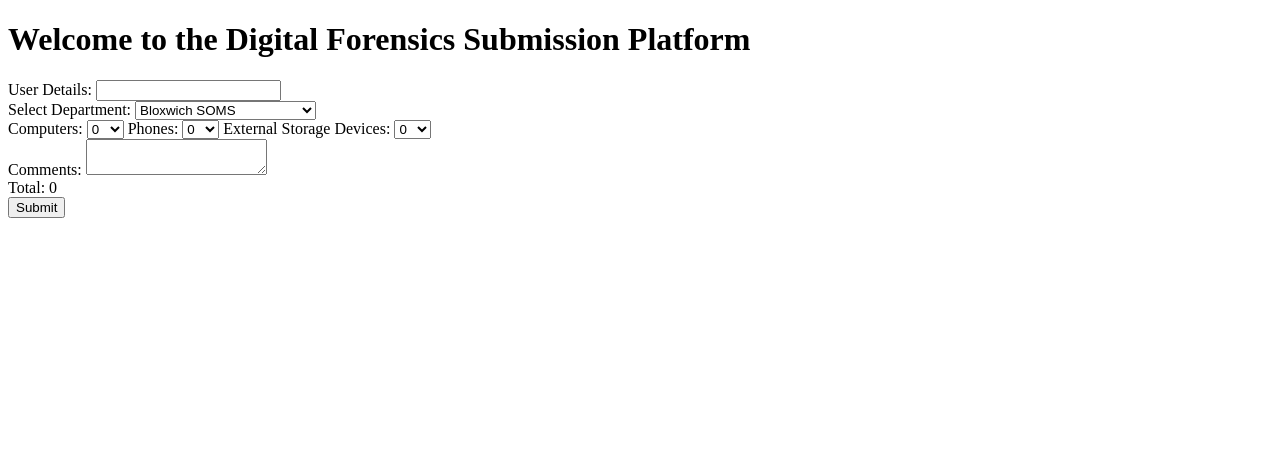
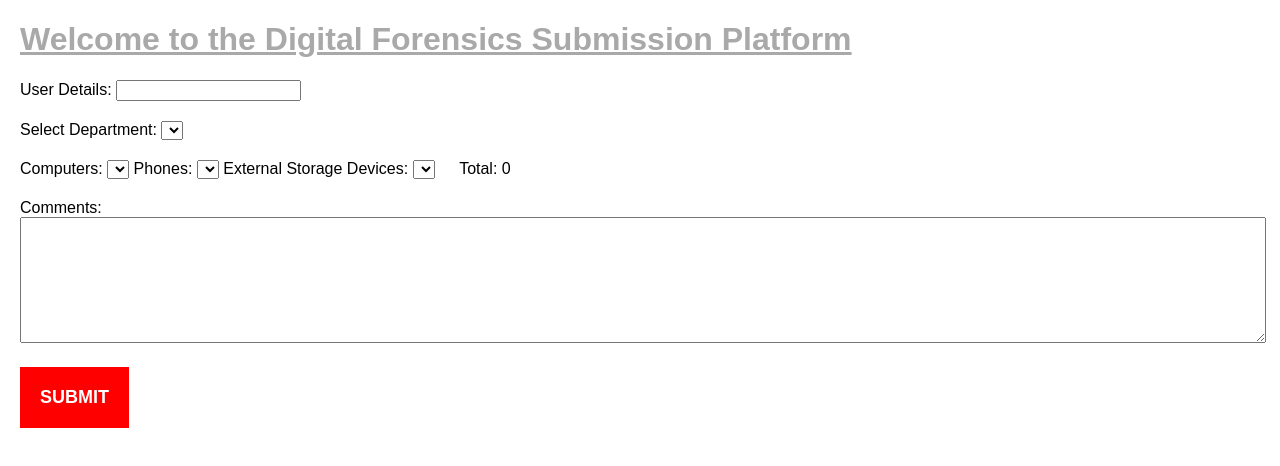
Before and after one commit to Whit3Sh33p/Digital-Forensics-Submission-Platform, a plain HTML site: page index.html in a window 1280 px wide. Drawn offline with Linux system fonts and the light colour scheme.

Commit message:
Update index.html

```diff
--- a/index.html
+++ b/index.html
@@ -2,120 +2,79 @@
 <html>
 <head>
     <title>Digital Forensics Submission Platform</title>
-    <!-- Firebase App is always required and must be first -->
-    <script src="https://www.gstatic.com/firebasejs/8.0.0/firebase-app.js"></script>
-    <!-- Add Firebase products that you want to use -->
-    <script src="https://www.gstatic.com/firebasejs/8.0.0/firebase-analytics.js"></script>
-    <script>
-        // Your web app's Firebase configuration
-        const firebaseConfig = {
-            apiKey: "AIzaSyD9fwYhKTXLmybjCFmQWVfLCSj2VJz-x8A",
-            authDomain: "digitalforensicsplatform.firebaseapp.com",
-            projectId: "digitalforensicsplatform",
-            storageBucket: "digitalforensicsplatform.appspot.com",
-            messagingSenderId: "984765611457",
-            appId: "1:984765611457:web:2f7c3d7121ad3cd69a4340",
-            measurementId: "G-7HG9WG9DZK"
-        };
-
-        // Initialize Firebase
-        firebase.initializeApp(firebaseConfig);
-        // If you're using Firebase Analytics, you can initialize it here
-        // firebase.analytics();
-    </script>
+    <style>
+        body {
+            font-family: Arial, sans-serif;
+            margin: 20px;
+        }
+        h1 {
+            color: darkgrey;
+            text-decoration: underline;
+        }
+        .form-section {
+            margin-bottom: 20px; /* 2 spaces between sections */
+        }
+        #totalDisplay {
+            margin-left: 20px;
+            display: inline-block; /* Aligns Total with dropdowns */
+        }
+        #comments {
+            width: 100%;
+            height: 120px; /* 4 times larger */
+        }
+        button {
+            background-color: red;
+            color: white;
+            padding: 20px; /* 4 times larger */
+            font-size: large;
+            font-weight: bold;
+            border: none;
+            cursor: pointer;
+        }
+        button:hover {
+            background-color: darkred;
+        }
+    </style>
+    <!-- Firebase and other scripts would go here -->
 </head>
 <body>
     <h1>Welcome to the Digital Forensics Submission Platform</h1>
 
-    <!-- User Details -->
-    <div>
+    <div class="form-section">
         <label for="userDetails">User Details:</label>
         <input type="text" id="userDetails" name="userDetails">
     </div>
 
-    <!-- Department Dropdown -->
-    <div>
+    <div class="form-section">
         <label for="department">Select Department:</label>
         <select id="department">
-            <option value="Bloxwich SOMS">Bloxwich SOMS</option>
-            <option value="Bourneville SOMS">Bourneville SOMS</option>
-            <option value="Coventry SOMS">Coventry SOMS</option>
-            <option value="Erdington SOMS">Erdington SOMS</option>
-            <option value="OCSET">OCSET</option>
-            <option value="Wolverhampton SOMS">Wolverhampton SOMS</option>
-            <option value="Bloxwich Child PPU">Bloxwich Child PPU</option>
-            <option value="Coventry Child PPU">Coventry Child PPU</option>
-            <option value="Erdington Child PPU">Erdington Child PPU</option>
-            <option value="Wolverhampton Child PPU">Wolverhampton Child PPU</option>
+            <!-- Department options here -->
         </select>
     </div>
 
-    <!-- Device Count Dropdowns -->
-    <div>
+    <div class="form-section">
         <label for="computers">Computers:</label>
-        <select id="computers">
-            <!-- Options 0 to 10 -->
-            <option value="0">0</option>
-            <option value="1">1</option>
-            <option value="2">2</option>
-            <option value="3">3</option>
-            <option value="4">4</option>
-            <option value="5">5</option>
-            <option value="6">6</option>
-            <option value="7">7</option>
-            <option value="8">8</option>
-            <option value="9">9</option>
-            <option value="10">10</option>
-        </select>
+        <select id="computers"> <!-- Options 0 to 10 --> </select>
 
         <label for="phones">Phones:</label>
-        <select id="phones">
-            <!-- Options 0 to 10 -->
-            <option value="0">0</option>
-            <option value="1">1</option>
-            <option value="2">2</option>
-            <option value="3">3</option>
-            <option value="4">4</option>
-            <option value="5">5</option>
-            <option value="6">6</option>
-            <option value="7">7</option>
-            <option value="8">8</option>
-            <option value="9">9</option>
-            <option value="10">10</option>
-        </select>
+        <select id="phones"> <!-- Options 0 to 10 --> </select>
 
         <label for="externalStorage">External Storage Devices:</label>
-        <select id="externalStorage">
-            <!-- Options 0 to 10 -->
-            <option value="0">0</option>
-            <option value="1">1</option>
-            <option value="2">2</option>
-            <option value="3">3</option>
-            <option value="4">4</option>
-            <option value="5">5</option>
-            <option value="6">6</option>
-            <option value="7">7</option>
-            <option value="8">8</option>
-            <option value="9">9</option>
-            <option value="10">10</option>
-        </select>
+        <select id="externalStorage"> <!-- Options 0 to 10 --> </select>
+
+        <div id="totalDisplay">
+            <label>Total:</label>
+            <span id="total">0</span>
+        </div>
     </div>
 
-    <!-- Comments Box -->
-    <div>
+    <div class="form-section">
         <label for="comments">Comments:</label>
         <textarea id="comments" name="comments" maxlength="250"></textarea>
     </div>
 
-    <!-- Total Display -->
-    <div id="totalDisplay">
-        <label>Total:</label>
-        <span id="total">0</span>
-    </div>
-
-    <!-- Submit Button -->
-    <div>
-        <button type="submit">Submit</button>
+    <div class="form-section">
+        <button type="submit">SUBMIT</button>
     </div>
 
     <!-- Scripts for handling interactions would go here -->
```
